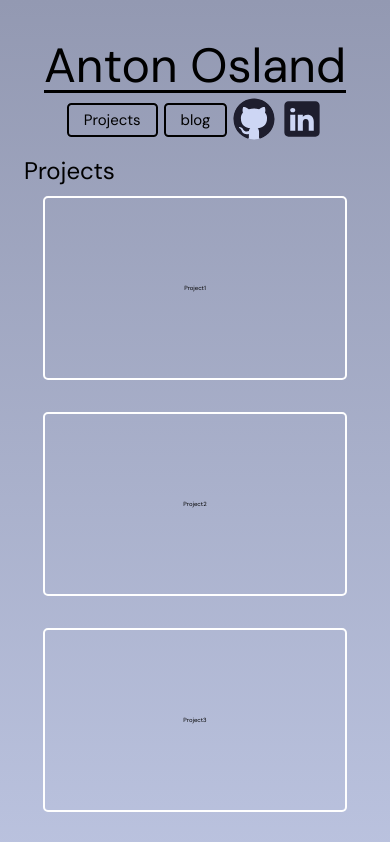
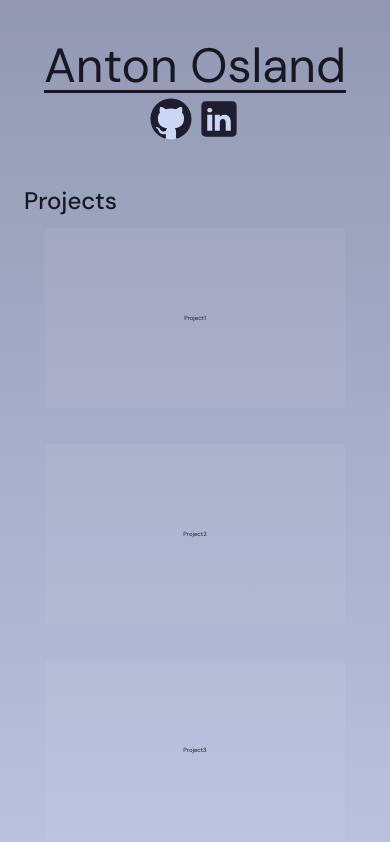
Before and after one commit to anton-oz/portfolio, a React (Vite) app: page / in a window 390 px wide. Shown: the top 842 px of the page. Built offline with nearby package versions, Linux system fonts and the light colour scheme.

Commit message:
feat: added status bar styling for iphone, cleaned up css comments

```diff
--- a/index.html
+++ b/index.html
@@ -7,6 +7,7 @@
     <link rel="preconnect" href="https://fonts.gstatic.com" crossorigin />
     <link href="https://fonts.googleapis.com/css2?family=DM+Sans:ital,opsz,wght@0,9..40,100..1000;1,9..40,100..1000&display=swap" rel="stylesheet" />
     <meta name="viewport" content="width=device-width, initial-scale=1.0" />
+    <meta name="theme-color" content="#000000" />
     <meta
       name="description"
       content="Hello there, I'm Anton. Check out my portfolio!"
--- a/src/App.tsx
+++ b/src/App.tsx
@@ -1,8 +1,20 @@
+import { useEffect } from "react";
 import Nav from "./components/nav/Nav";
 import Projects from "./components/projects/Projects";
 import Splash from "./components/splash/Splash";
 
 export default function App() {
+  useEffect(() => {
+    const themeColor = getComputedStyle(document.body)
+      .getPropertyValue("--status-bar")
+      .trim();
+
+    console.log(themeColor);
+    const metaTheme = document.querySelector('meta[name="theme-color"]');
+    if (metaTheme) {
+      metaTheme.setAttribute("content", themeColor);
+    }
+  }, []);
   return (
     <>
       {/* TODO: only render nav on mobile */}
--- a/src/components/nav/nav.css
+++ b/src/components/nav/nav.css
@@ -1,6 +1,4 @@
 nav {
-  /* height: 6em; */
-
   width: 16.5em;
   height: 100%;
   padding: 2em 3em;
--- a/src/components/project/project.css
+++ b/src/components/project/project.css
@@ -7,8 +7,9 @@
   justify-content: center;
   align-items: center;
 
-  outline: 2px solid white;
   border-radius: 0.5rem;
+
+  background: rgb(360, 360, 360, 0.05);
 
   transition: all 200ms;
 }
--- a/src/components/projects/projects.css
+++ b/src/components/projects/projects.css
@@ -2,9 +2,7 @@
   max-width: 1800px;
   min-height: 100vh;
   height: fit-content;
-  /* width: 100vw; */
-  /* padding: 0 20vw; */
-  /* padding: 10em; */
+  margin-top: 5em;
   display: flex;
   flex-direction: column;
 }
@@ -14,30 +12,19 @@
   width: fit-content;
   max-width: 1400px;
 
+  font-weight: 500;
+
   padding: 0.5em 1em;
   font-size: 4em;
-  animation:
-    fade-in ease-in 900ms,
-    move-up ease-out 1s;
 }
 
 .project-container {
   flex-grow: 1;
   padding: 0.5em 1em;
 
-  /* max-width: 1600px; */
-  /* width: 100vw; */
-
   display: flex;
   flex-wrap: wrap;
   justify-content: center;
   align-items: center;
   column-gap: 5em;
-
-  /* display: grid; */
-  /* grid-template-columns: auto auto; */
-  /* place-items: center; */
-
-  /* border: 1px solid white; */
-  /* border-radius: 0.5rem; */
 }
--- a/src/components/splash/Splash.tsx
+++ b/src/components/splash/Splash.tsx
@@ -12,14 +12,14 @@ export default function Splash() {
   }
 
   const links: Links[] = [
-    {
-      name: "Projects",
-      href: "#projects",
-    },
-    {
-      name: "blog",
-      href: "#",
-    },
+    // {
+    //   name: "Projects",
+    //   href: "#projects",
+    // },
+    // {
+    //   name: "Blog",
+    //   href: "#",
+    // },
     {
       name: "github",
       href: "https://github.com/anton-oz",
@@ -48,12 +48,10 @@ export default function Splash() {
     const y = e.clientY - rect.top;
 
     if (x > 0) {
-      ripple.style.left = `${x - 10}px`;
-      ripple.style.top = `${y - 10}px`;
+      ripple.style.left = `${x - Math.floor(rect.left / 42)}px`;
+      ripple.style.top = `${y - Math.floor(rect.top / 10)}px`;
     }
     ripple.style.animation = "ripple 1s ease-out forwards";
-
-    console.log(anchorEl.style.borderRadius);
 
     parent.appendChild(ripple);
 
--- a/src/components/splash/splash.css
+++ b/src/components/splash/splash.css
@@ -7,13 +7,6 @@
   flex-direction: column;
   justify-content: start;
   align-items: center;
-
-  h1,
-  ul {
-    animation:
-      fade-in ease-in 900ms,
-      move-up ease-out 1s;
-  }
 
   h1 {
     font-size: 8em;
@@ -69,20 +62,21 @@
 
   .name-link {
     position: relative;
-    padding: 0.5em 1em;
+    padding: 0.33em 0.66em;
 
     color: inherit;
     text-decoration: none;
     font-size: 1.25em;
     text-align: center;
 
-    border: 2px solid;
+    border: 0.2rem solid;
     border-radius: 0.75rem;
 
     animation-iteration-count: 1;
   }
   .name-link:hover {
     color: var(--base);
+    border-color: transparent;
     background-color: var(--text);
   }
 
@@ -155,8 +149,6 @@
   from {
     background: none;
     opacity: 1;
-    /* border-radius: 50%; */
-    /* border-radius: inherit; */
     transform: scale(0);
     border: 0.1px solid var(--blue);
     border-width: thin;
@@ -164,8 +156,6 @@
   to {
     background: none;
     border: 0.1px solid var(--blue);
-    /* border-radius: inherit; */
-    /* border-radius: 50%; */
     transform: scale(10);
     opacity: 0;
     filter: blur(0.3px);
--- a/src/index.css
+++ b/src/index.css
@@ -3,8 +3,6 @@
 :root {
   /* Default values */
 
-  /* font-family: system-ui, Avenir, Helvetica, Arial, sans-serif; */
-  /* font-family: "JetBrains Mono", monospace; */
   font-family: "DM Sans", sans-serif;
   font-optical-sizing: auto;
   font-size: 16px;
@@ -14,7 +12,11 @@
   color-scheme: light dark;
   color: #cdd6f4;
   /* background: var(--base); */
-  background: linear-gradient(var(--mantel), var(--crust) 80%);
+  background: linear-gradient(
+    var(--mantel),
+    var(--surface-0),
+    var(--surface-2)
+  );
 
   font-synthesis: none;
   text-rendering: optimizeLegibility;
@@ -59,12 +61,20 @@
 
   /* Other */
   --border-radius: 0.3em;
+
+  /* For iphone status bar */
+  --status-bar: var(--mantel);
 }
 
 @media (prefers-color-scheme: light) {
+  :root {
+    /* For iphone status bar */
+    --status-bar: var(--overlay-2);
+  }
+
   body {
     background: linear-gradient(var(--overlay-2), var(--text) 80%);
-    color: black;
+    color: var(--mantel);
   }
 }
 *,
@@ -92,21 +102,14 @@
   background: var(--lavender);
 }
 
-/* html { */
-/*   height: 100vh; */
-/*   max-height: 100vh; */
-/*   width: 100vw; */
-/*   max-width: 100vw; */
-/* } */
-
 html {
+  overscroll-behavior: none;
   scroll-behavior: smooth;
 }
 
 body {
   width: 100%;
   height: 100%;
-  /* background: linear-gradient(var(--base) 1%, var(--crust)); */
 }
 
 #root {
```
